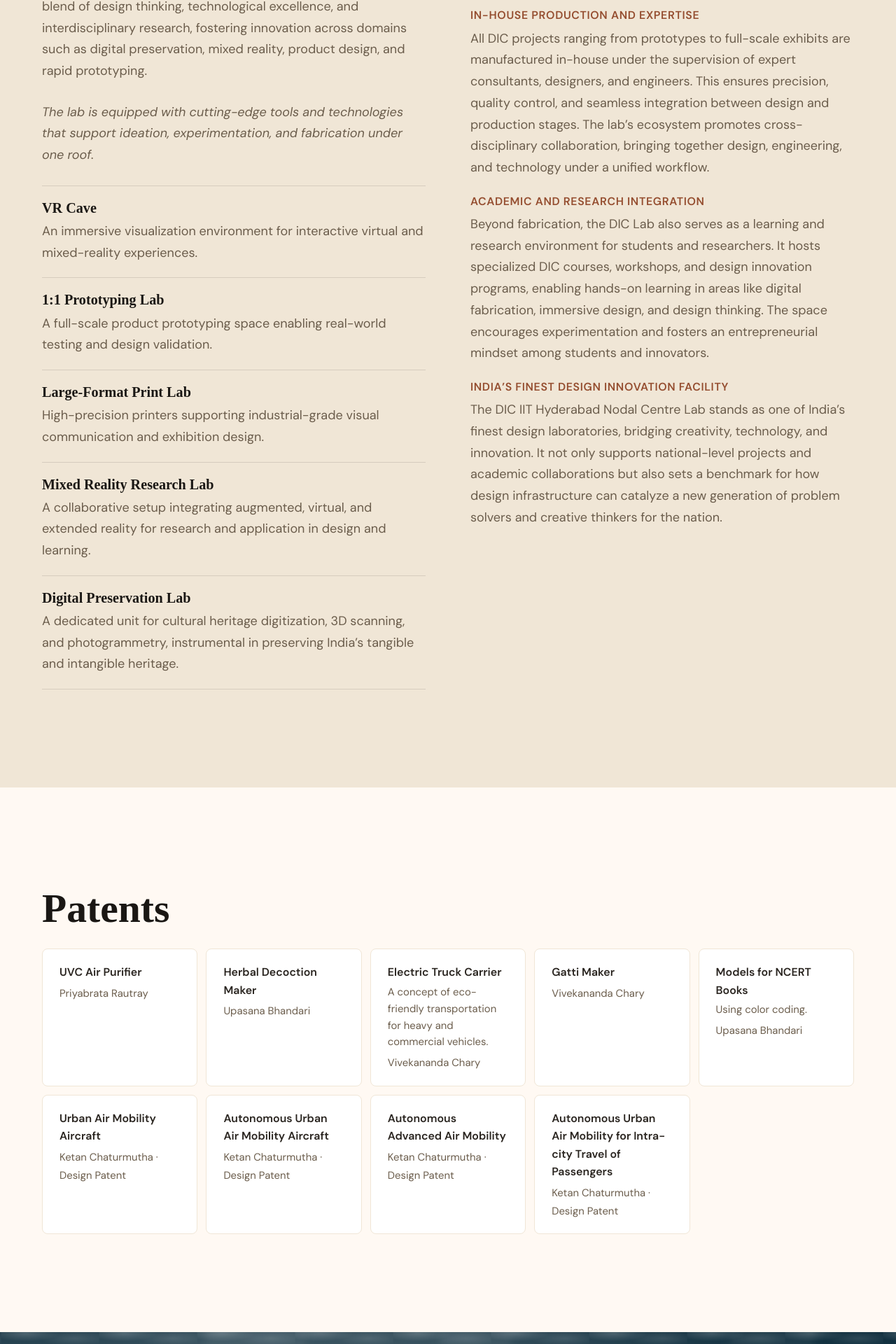
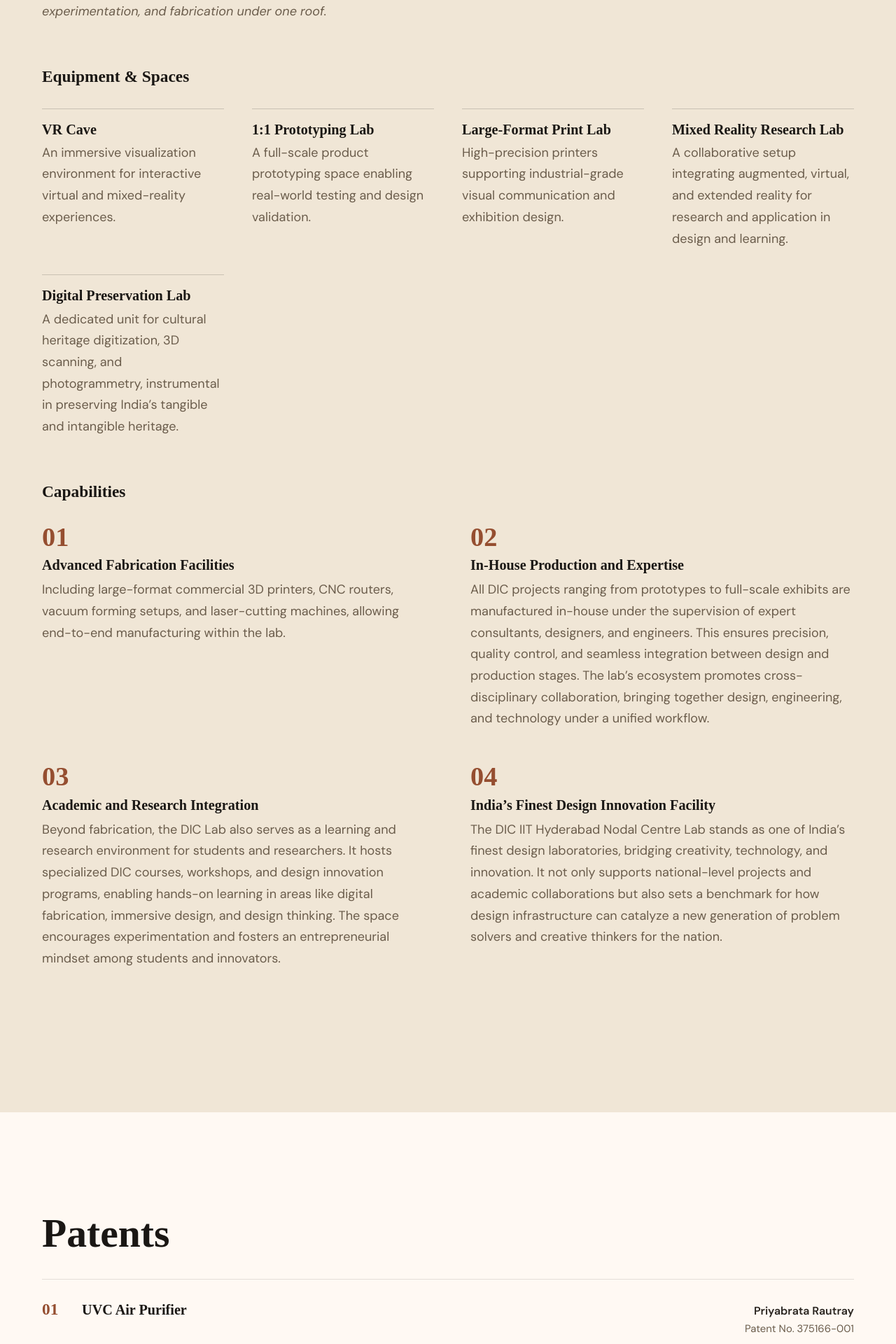
Before and after one commit to pixelprakash/dic-site, a React (Vite) app: page /research in a window 1280 px wide. Shown: the part 5207-7127 px from the top of the page at 70% size. Built offline with nearby package versions, Linux system fonts and the light colour scheme; the HTML template or start-up script is replaced by a standard one; a web font is replaced by a local one.

Commit message:
updated the layouts on the research page

```diff
--- a/src/pages/Research.jsx
+++ b/src/pages/Research.jsx
@@ -2,6 +2,31 @@ import { useReveal } from '../hooks/useReveal';
 import { RESEARCH_AREAS, PATENTS, DIC_LAB_FACILITIES } from '../data/siteData';
 import { RESEARCH_PROJECTS } from '../data/researchProjectsData';
 import ProjectCard from '../components/ProjectCard';
+
+// Lab & Facilities "Capabilities" copy — from the same Fifth All India DIC
+// Meet 2025 poster as the equipment list below, transcribed verbatim. Kept
+// as data rather than four repeated heading+paragraph blocks in the JSX so
+// they render through the same numbered-list treatment as the equipment
+// list and the Education page's roadmap, instead of a stack of orange
+// eyebrow-style labels.
+const LAB_CAPABILITIES = [
+  {
+    title: 'Advanced Fabrication Facilities',
+    body: 'Including large-format commercial 3D printers, CNC routers, vacuum forming setups, and laser-cutting machines, allowing end-to-end manufacturing within the lab.',
+  },
+  {
+    title: 'In-House Production and Expertise',
+    body: 'All DIC projects ranging from prototypes to full-scale exhibits are manufactured in-house under the supervision of expert consultants, designers, and engineers. This ensures precision, quality control, and seamless integration between design and production stages. The lab’s ecosystem promotes cross-disciplinary collaboration, bringing together design, engineering, and technology under a unified workflow.',
+  },
+  {
+    title: 'Academic and Research Integration',
+    body: 'Beyond fabrication, the DIC Lab also serves as a learning and research environment for students and researchers. It hosts specialized DIC courses, workshops, and design innovation programs, enabling hands-on learning in areas like digital fabrication, immersive design, and design thinking. The space encourages experimentation and fosters an entrepreneurial mindset among students and innovators.',
+  },
+  {
+    title: 'India’s Finest Design Innovation Facility',
+    body: 'The DIC IIT Hyderabad Nodal Centre Lab stands as one of India’s finest design laboratories, bridging creativity, technology, and innovation. It not only supports national-level projects and academic collaborations but also sets a benchmark for how design infrastructure can catalyze a new generation of problem solvers and creative thinkers for the nation.',
+  },
+];
 
 function ResearchItem({ item, index }) {
   const [ref, vis] = useReveal();
@@ -61,12 +86,15 @@ export default function Research() {
       </section>
 
       {/* Lab & Facilities — from the Fifth All India DIC Meet 2025 (IIT
-          Delhi) "Facilities" exhibition poster, transcribed verbatim. */}
+          Delhi) "Facilities" exhibition poster, transcribed verbatim. One
+          full-width column rather than two lists side by side (see the
+          note in sections.css) — intro copy, then the equipment grid,
+          then the capabilities feature grid. */}
       <section className={`lab-facilities reveal ${labVis ? 'visible' : ''}`} ref={labRef}>
-        <h2 className="section-title">Design Innovation Centre (DIC) — Nodal Centre Lab, IIT Hyderabad</h2>
-        <div className="lab-facilities__grid">
-          <div>
-            <p className="lab-facilities__intro">
+        <h2 className="section-title">Lab Facilities</h2>
+
+        <div className="lab-facilities__intro">
+          <p>
             The Design Innovation Centre (DIC) Lab at IIT Hyderabad, designated as the Nodal
             Centre for the National DIC Network, is one of India&rsquo;s most advanced design and
             innovation facilities. Spanning over 3,000+ square feet, the lab embodies a perfect
@@ -74,80 +102,61 @@ export default function Research() {
             fostering innovation across domains such as digital preservation, mixed reality,
             product design, and rapid prototyping.
           </p>
-            <p className="lab-facilities__intro" style={{ fontStyle: 'italic' }}>
+          <p style={{ fontStyle: 'italic' }}>
             The lab is equipped with cutting-edge tools and technologies that support ideation,
             experimentation, and fabrication under one roof.
           </p>
-            <div className="lab-facilities__list">
+        </div>
+
+        <h3 className="lab-facilities__group-title">Equipment &amp; Spaces</h3>
+        <div className="lab-equipment">
           {DIC_LAB_FACILITIES.map((f) => (
-                <div className="lab-facility" key={f.name}>
+            <div className="lab-equipment__item" key={f.name}>
               <h4>{f.name}</h4>
               <p>{f.desc}</p>
             </div>
           ))}
         </div>
-          </div>
 
-          <div className="lab-facilities__col">
-            <h4>Advanced Fabrication Facilities</h4>
-            <p>
-              Including large-format commercial 3D printers, CNC routers, vacuum forming setups,
-              and laser-cutting machines, allowing end-to-end manufacturing within the lab.
-            </p>
-
-            <h4>In-House Production and Expertise</h4>
-            <p>
-              All DIC projects ranging from prototypes to full-scale exhibits are manufactured
-              in-house under the supervision of expert consultants, designers, and engineers. This
-              ensures precision, quality control, and seamless integration between design and
-              production stages. The lab&rsquo;s ecosystem promotes cross-disciplinary collaboration,
-              bringing together design, engineering, and technology under a unified workflow.
-            </p>
-
-            <h4>Academic and Research Integration</h4>
-            <p>
-              Beyond fabrication, the DIC Lab also serves as a learning and research environment
-              for students and researchers. It hosts specialized DIC courses, workshops, and
-              design innovation programs, enabling hands-on learning in areas like digital
-              fabrication, immersive design, and design thinking. The space encourages
-              experimentation and fosters an entrepreneurial mindset among students and
-              innovators.
-            </p>
-
-            <h4>India&rsquo;s Finest Design Innovation Facility</h4>
-            <p>
-              The DIC IIT Hyderabad Nodal Centre Lab stands as one of India&rsquo;s finest design
-              laboratories, bridging creativity, technology, and innovation. It not only supports
-              national-level projects and academic collaborations but also sets a benchmark for
-              how design infrastructure can catalyze a new generation of problem solvers and
-              creative thinkers for the nation.
-            </p>
-          </div>
-        </div>
-      </section>
-
-      {/* Patents */}
-      <section
-        className={`courses reveal ${patVis ? 'visible' : ''}`}
-        ref={patRef}
-      >
-        <h2 className="section-title">Patents</h2>
-        <div className="courses__grid">
-          {PATENTS.map((p) => (
-            <div className="course-card" key={p.name}>
-              <strong style={{ display: 'block', marginBottom: 4, fontSize: 'var(--text-sm)' }}>{p.name}</strong>
-              {p.desc && (
-                <span style={{ display: 'block', fontSize: 'var(--text-xs)', color: 'var(--color-stone)', marginBottom: 4 }}>
-                  {p.desc}
-                </span>
-              )}
-              <span style={{ fontSize: 'var(--text-xs)', color: 'var(--color-stone)' }}>
-                {p.inventor}{p.type ? ` · ${p.type}` : ''}
-              </span>
+        <h3 className="lab-facilities__group-title">Capabilities</h3>
+        <div className="lab-capabilities">
+          {LAB_CAPABILITIES.map((c, i) => (
+            <div className="lab-capabilities__item" key={c.title}>
+              <span className="lab-capabilities__index">{String(i + 1).padStart(2, '0')}</span>
+              <h4>{c.title}</h4>
+              <p>{c.body}</p>
             </div>
           ))}
         </div>
       </section>
+
+      {/* Patents — a register, not a card wall: entries vary a lot in
+          length (some have a description and a patent number, some are
+          just a name and inventor), and a grid of identically-sized boxes
+          made the short ones look like empty placeholders. A divided list
+          lets each row take exactly the space its own content needs. */}
+      <section
+        className={`patents reveal ${patVis ? 'visible' : ''}`}
+        ref={patRef}
+      >
+        <h2 className="section-title">Patents</h2>
+        <ol className="patents-list">
+          {PATENTS.map((p, i) => (
+            <li className="patents-item" key={p.name}>
+              <span className="patents-item__index">{String(i + 1).padStart(2, '0')}</span>
+              <div className="patents-item__body">
+                <h3>{p.name}</h3>
+                {p.desc && <p>{p.desc}</p>}
+              </div>
+              <div className="patents-item__meta">
+                <span className="patents-item__inventor">{p.inventor}</span>
+                {p.type && <span className="patents-item__type">{p.type}</span>}
+                {p.id && <span className="patents-item__id">Patent No. {p.id}</span>}
+              </div>
+            </li>
+          ))}
+        </ol>
+      </section>
     </>
   );
 }
--- a/src/styles/sections.css
+++ b/src/styles/sections.css
@@ -530,65 +530,178 @@
 }
 
 /* ─── Lab & Facilities (Research page) ─── */
+/* Rebuilt as one full-width column instead of two side-by-side vertical
+   lists — the equipment list and the capabilities copy were both divided
+   lists stacked next to each other, which read as the same component
+   duplicated rather than a considered layout. Intro copy now gets its own
+   full-width measure, "Equipment & Spaces" is a wrapping spec grid (each
+   entry is just a name + one line, so a grid cell reads better than a
+   list row), and "Capabilities" is a whitespace-led feature grid with a
+   large index numeral standing in for a divider — no borders, no boxes,
+   no repeated label pattern. */
 .lab-facilities {
   padding: var(--section-gap) var(--margin-x);
   background: var(--color-sand);
 }
 
-.lab-facilities__grid {
-  display: grid;
-  grid-template-columns: 1fr 1fr;
-  gap: 64px;
-  margin-top: 40px;
+.lab-facilities__intro {
+  max-width: 68ch;
+  margin: 32px 0 64px;
 }
 
-.lab-facilities__intro {
-  margin-bottom: 28px;
+.lab-facilities__intro p {
   font-size: var(--text-md);
+  margin-bottom: 20px;
 }
 
-/* A plain divided list rather than a stack of white boxes each with a
-   coloured accent stripe — that card-plus-stripe combination is the same
-   generic template look fixed on the Education page's "Future Programs"
-   list; this section had the identical pattern. Facilities aren't a
-   sequence the way a roadmap is, so no numbering here — just a heading,
-   a description, and a rule between entries. */
-.lab-facilities__list {
-  display: flex;
-  flex-direction: column;
-  border-top: 1px solid rgba(26, 23, 20, 0.12);
+.lab-facilities__intro p:last-child {
+  margin-bottom: 0;
 }
 
-.lab-facility {
-  padding: 20px 0;
-  border-bottom: 1px solid rgba(26, 23, 20, 0.12);
+.lab-facilities__group-title {
+  font-size: var(--text-xl);
+  margin-bottom: 32px;
 }
 
-.lab-facility h4 {
-  margin-bottom: 6px;
-  font-size: var(--text-lg);
+.lab-facilities__group-title + .lab-equipment,
+.lab-facilities__group-title + .lab-capabilities {
+  margin-bottom: 64px;
 }
 
-.lab-facility p {
+.lab-equipment {
+  display: grid;
+  grid-template-columns: repeat(auto-fill, minmax(240px, 1fr));
+  gap: 36px 40px;
+}
+
+.lab-equipment__item {
+  padding-top: 18px;
+  border-top: 1px solid rgba(26, 23, 20, 0.18);
+}
+
+.lab-equipment__item h4 {
+  font-size: var(--text-lg);
+  margin-bottom: 6px;
+}
+
+.lab-equipment__item p {
   font-size: var(--text-md);
   color: var(--color-stone);
   margin: 0;
 }
 
-.lab-facilities__col h4 {
-  font-family: var(--font-body);
+.lab-capabilities {
+  display: grid;
+  grid-template-columns: 1fr 1fr;
+  gap: 48px 64px;
+}
+
+.lab-capabilities__item {
+  max-width: 52ch;
+}
+
+.lab-capabilities__index {
+  display: block;
+  font-family: var(--font-heading);
   font-weight: 600;
-  font-size: var(--text-sm);
-  letter-spacing: 0.04em;
-  text-transform: uppercase;
+  font-size: clamp(1.8rem, 3vw, 2.4rem);
+  line-height: 1;
   color: var(--color-terracotta);
+  margin-bottom: 10px;
+}
+
+.lab-capabilities__item h4 {
+  font-size: var(--text-lg);
   margin-bottom: 8px;
 }
 
-.lab-facilities__col p {
+.lab-capabilities__item p {
   font-size: var(--text-md);
   color: var(--color-stone);
-  margin-bottom: 24px;
+  margin: 0;
+}
+
+@media (max-width: 700px) {
+  .lab-capabilities {
+    grid-template-columns: 1fr;
+  }
+}
+
+/* ─── Patents (Research page) ─── */
+.patents {
+  padding: var(--section-gap) var(--margin-x);
+}
+
+.patents-list {
+  display: flex;
+  flex-direction: column;
+  list-style: none;
+  margin: 32px 0 0;
+  padding: 0;
+  border-top: 1px solid rgba(26, 23, 20, 0.12);
+}
+
+.patents-item {
+  display: grid;
+  grid-template-columns: 2.5ch 1fr auto;
+  align-items: baseline;
+  gap: 28px;
+  padding: 24px 0;
+  border-bottom: 1px solid rgba(26, 23, 20, 0.12);
+}
+
+.patents-item__index {
+  font-family: var(--font-heading);
+  font-style: normal;
+  font-weight: 600;
+  font-size: var(--text-xl);
+  color: var(--color-terracotta);
+}
+
+.patents-item__body h3 {
+  font-size: var(--text-lg);
+  margin-bottom: 4px;
+}
+
+.patents-item__body p {
+  font-size: var(--text-md);
+  color: var(--color-stone);
+  margin: 0;
+}
+
+.patents-item__meta {
+  display: flex;
+  flex-direction: column;
+  align-items: flex-end;
+  gap: 2px;
+  text-align: right;
+  white-space: nowrap;
+}
+
+.patents-item__inventor {
+  font-size: var(--text-sm);
+  font-weight: 600;
+  color: var(--color-charcoal);
+}
+
+.patents-item__type,
+.patents-item__id {
+  font-size: var(--text-xs);
+  color: var(--color-stone);
+}
+
+@media (max-width: 700px) {
+  .patents-item {
+    grid-template-columns: 2.5ch 1fr;
+  }
+
+  .patents-item__meta {
+    grid-column: 2;
+    align-items: flex-start;
+    text-align: left;
+    white-space: normal;
+    margin-top: 6px;
+  }
 }
 
 @media (max-width: 900px) {
```
Lines whose indentation alone changed are shown as unchanged.
